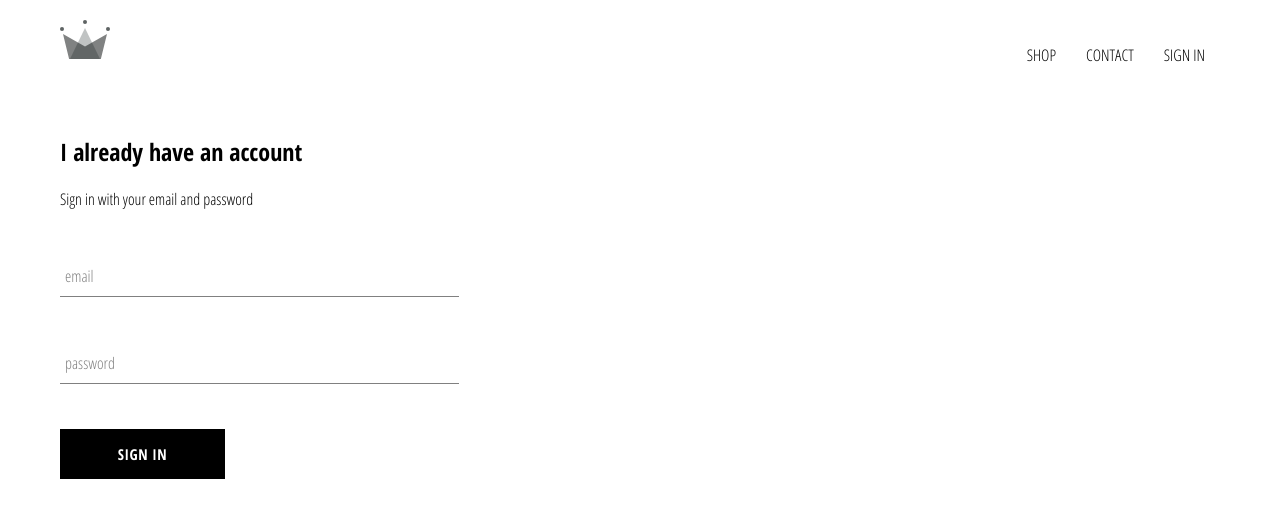
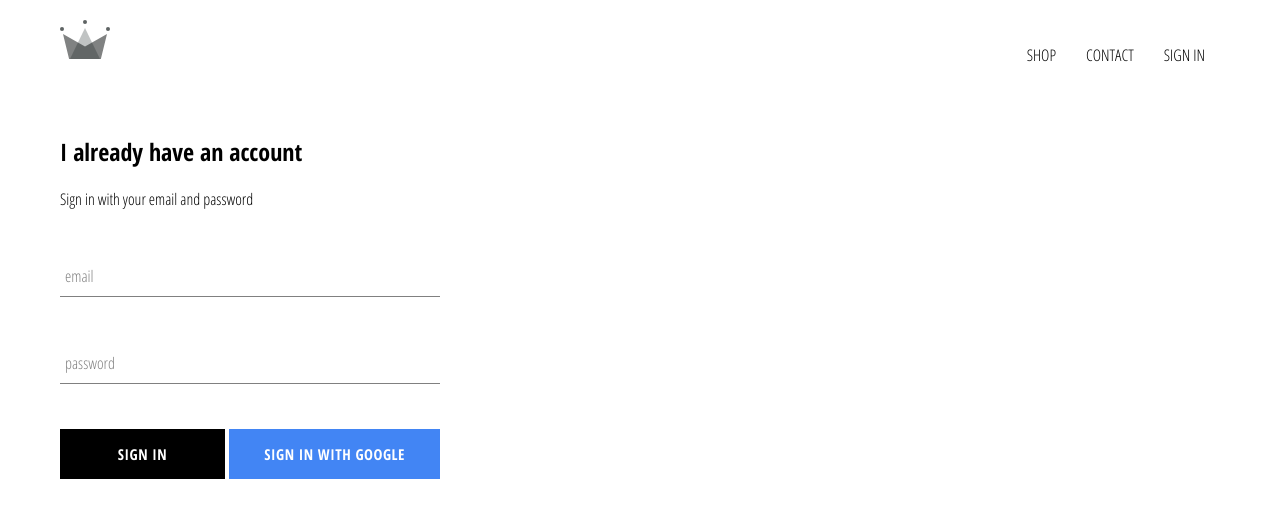
Before and after one commit to aeropriest/InstaShop, a React (Create React App) app: page /signin in a window 1280 px wide. Shown: the top 518 px of the page. Built offline with nearby package versions, Linux system fonts and the light colour scheme; no server answers.

Commit message:
added google authentication

```diff
--- a/package.json
+++ b/package.json
@@ -6,6 +6,7 @@
     "@testing-library/jest-dom": "^5.11.4",
     "@testing-library/react": "^11.1.0",
     "@testing-library/user-event": "^12.1.10",
+    "firebase": "^8.9.1",
     "node-sass": "^6.0.1",
     "react": "^17.0.2",
     "react-dom": "^17.0.2",
--- a/src/App.css
+++ b/src/App.css
@@ -7,3 +7,7 @@
     text-decoration: none;
     color: black;
 }
+
+*{
+    box-sizing: border-box;
+}
--- a/src/App.js
+++ b/src/App.js
@@ -5,8 +5,29 @@
 import ShopPage from './pages/shop/shop.components';
 import Header from './components/header/header.component'
 import SignInAndSignUpPage from './pages/sign-in-and-sign-up/sign-in-and-sign-up.component';
+import {auth} from './firebase/firebase.utils'
+import { Component } from 'react';
 
-function App() {
+
+class App extends Component {
+  constructor(){
+    super()
+    this.state = {
+      currentUser: null
+    }
+  }
+  componentDidMount(){
+    this.unsubscribeFromAuth = auth.onAuthStateChanged(user => {
+      this.setState({currentUser: user})
+      console.log(user)
+    })
+  }
+
+  componentDidUnmount(){
+    this.unsubscribeFromAuth()
+  }
+
+  render(){
     return (
       <div>
       <Header/>
@@ -16,7 +37,8 @@
           <Route path = '/signin' component={SignInAndSignUpPage} />
         </Switch>
       </div>
-  );
+    )
+  }
 }
 
 export default App;
--- a/src/components/custom-button/custom-button.component.jsx
+++ b/src/components/custom-button/custom-button.component.jsx
@@ -1,9 +1,12 @@
 import './custom-button.styles.scss'
 
-const CustomButton = ({children, ...otherProps}) => (
-    <button className='custom-button' {...otherProps}>
-        {children}
-    </button>
+const CustomButton = ({children, isGoogleSignIn, ...otherProps}) => (
+    <button
+    className={`${isGoogleSignIn ? 'google-sign-in' : ''} custom-button`}
+    {...otherProps}
+  >
+    {children}
+  </button>
 )
 
 export default CustomButton
--- a/src/components/custom-button/custom-button.styles.scss
+++ b/src/components/custom-button/custom-button.styles.scss
@@ -19,4 +19,14 @@
       color: black;
       border: 1px solid black;
     }
+
+    &.google-sign-in {
+      background-color: #4285f4;
+      color: white;
+
+      &:hover {
+        background-color: #357ae8;
+        border: none;
+      }
+    }
   }
--- a/src/components/header/header.component.jsx
+++ b/src/components/header/header.component.jsx
@@ -2,8 +2,9 @@
 import { Link } from 'react-router-dom'
 import { ReactComponent as Logo } from '../../assets/logo.svg'
 
+import {auth} from './../../firebase/firebase.utils'
 
-const Header = () => (
+const Header = ({currentUser}) => (
     <div className='header'>
         <Link className='logo=container'  to='/'>
             <Logo className='logo'></Logo>
@@ -15,9 +16,15 @@
             <Link className='option' to='/shop'>
                 CONTACT
             </Link>
-            <Link className='option' to='/signin'>
+            {currentUser ? (
+                <div className='option' onClick={() => auth.signOut()}>
+                SIGN OUT
+                </div>
+            ) : (
+                <Link className='option' to='/signin'>
                 SIGN IN
-            </Link>
+                </Link>
+            )}
         </div>
     </div>
 )
--- a/src/components/header/header.styles.scss
+++ b/src/components/header/header.styles.scss
@@ -20,6 +20,7 @@
 
       .option {
         padding: 10px 15px;
+        cursor: pointer;
       }
     }
   }
--- a/src/components/sign-in/sign-in.component.jsx
+++ b/src/components/sign-in/sign-in.component.jsx
@@ -4,6 +4,7 @@
 import FormInput from '../form-input/form-input.component'
 import CustomButton from '../custom-button/custom-button.component'
 
+import {signInWithGoogle} from '../../firebase/firebase.utils'
 
 class SignIn extends Component{
     constructor(props){
@@ -34,7 +35,7 @@
                     <FormInput
                         name='email'
                         type='email'
-                        handleChange={this.handleChange}
+                        onChange={this.handleChange}
                         value={this.state.email}
                         label='email'
                         required
@@ -43,11 +44,14 @@
                         name='password'
                         type='password'
                         value={this.state.password}
-                        handleChange={this.handleChange}
+                        onChange={this.handleChange}
                         label='password'
                         required
                     />
-                    <CustomButton type="submit">Sign In</CustomButton>
+                    <div className='buttons'>
+                        <CustomButton type="submit">Sign In</CustomButton>
+                        <CustomButton onClick={signInWithGoogle} isGoogleSignIn>Sign In With Google</CustomButton>
+                    </div>
                 </form>
             </div>
         )
--- a/src/components/sign-in/sign-in.styles.scss
+++ b/src/components/sign-in/sign-in.styles.scss
@@ -1,5 +1,5 @@
 .sign-in{
-    width:30vw;
+    width:380px;
     display: flex;
     flex-direction: column;
 }
@@ -7,3 +7,8 @@
 .title{
     margin: 10px 0;
 }
+
+.buttons {
+    display: flex;
+    justify-content: space-between;
+}
--- /dev/null
+++ b/src/firebase/firebase.utils.js
@@ -0,0 +1,26 @@
+import firebase from 'firebase/app'
+
+import 'firebase/firestore'
+import 'firebase/auth'
+require('firebase/auth')
+
+const config = {
+    apiKey: "AIzaSyBDDLmfz8i-c6BdqYftG_PVy7rPnWquhtw",
+    authDomain: "instashop-db-affd4.firebaseapp.com",
+    projectId: "instashop-db-affd4",
+    storageBucket: "instashop-db-affd4.appspot.com",
+    messagingSenderId: "323424343126",
+    appId: "1:323424343126:web:d00e698f811edc9692d7f7",
+    measurementId: "G-SQL90J6BCN"
+};
+
+firebase.initializeApp(config)
+
+export const auth = firebase.auth()
+export const firestore = firebase.firestore()
+
+const provider = new firebase.auth.GoogleAuthProvider()
+provider.setCustomParameters({ prompt: 'select_account'})
+export const signInWithGoogle = () => auth.signInWithPopup(provider)
+
+export default firebase
```
Also changed, not shown: 2 other files (tests, documents, lock files or other folders). Lines whose indentation alone changed are shown as unchanged.
